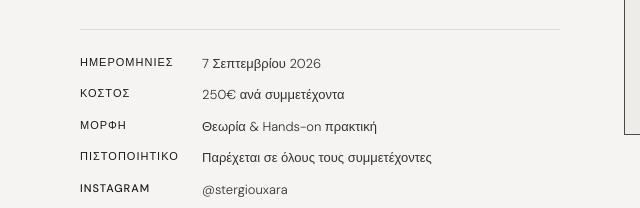
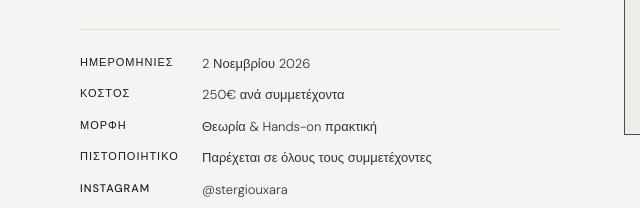
Before and after one commit to Vaniliapro/XaraStergiouXS, a plain HTML site: page index.html in a window 1280 px wide. Shown: the part 3003-3211 px from the top of the page, 0-640 px from the left. Drawn offline with nearby package versions, Linux system fonts and the light colour scheme.

Commit message:
index.html

```diff
--- a/index.html
+++ b/index.html
@@ -927,7 +927,7 @@
     <div class="form-details reveal reveal-delay-3">
       <div class="detail-row">
         <div class="detail-key">Ημερομηνιες</div>
-        <div class="detail-val">7 Σεπτεμβρίου 2026</div>
+        <div class="detail-val">2 Νοεμβρίου 2026</div>
       </div>
       <div class="detail-row">
         <div class="detail-key">Κοστος</div>
```
